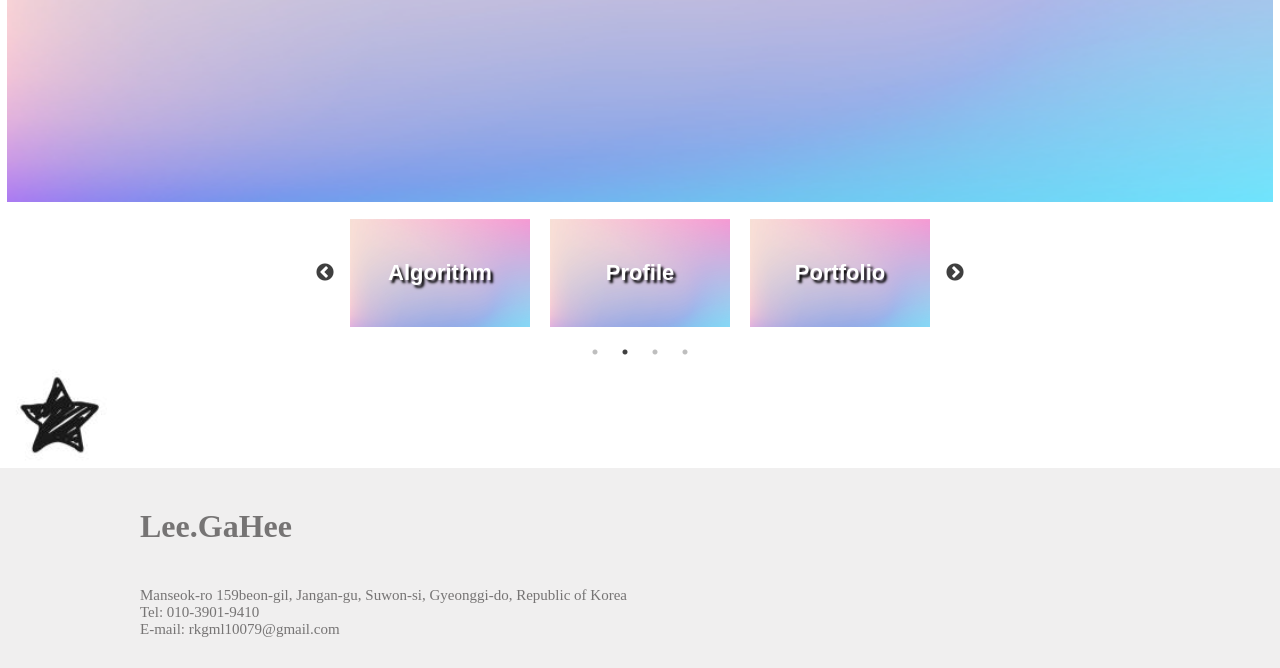
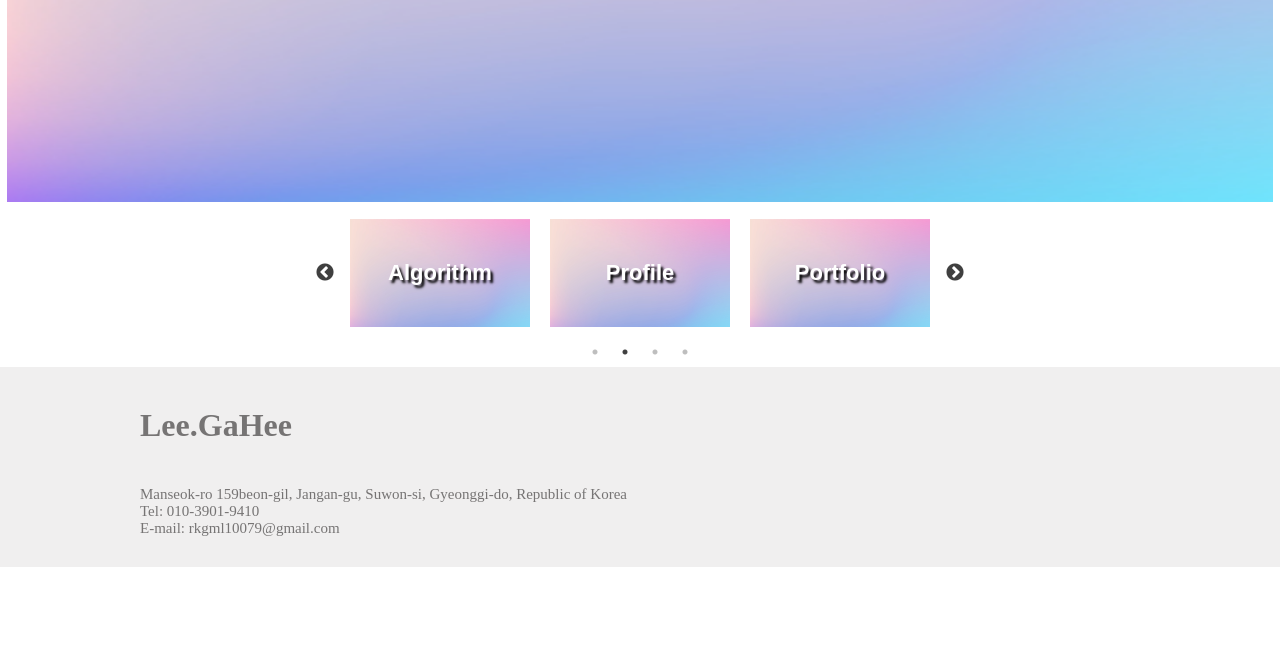
Before and after one commit to Gahee1907/Web_gahee, a plain HTML site: page index.html in a window 1280 px wide. Shown: the part 356-1024 px from the top of the page. After the commit the page ends 923 px from the top, so only its background shows below. Drawn offline with nearby package versions, Linux system fonts and the light colour scheme.

Commit message:
index.html

```diff
--- a/index.html
+++ b/index.html
@@ -73,13 +73,6 @@
         $('.slider-nav').slick('slickGoTo', slideno - 1);
         });
     </script>
-
-    <section>
-        <div class="title">
-            <img src="img/별.PNG">
-        </div>
-    </section>
-
     <footer>
         <div class="bottom">
             <h1>Lee.GaHee</h1>
```
